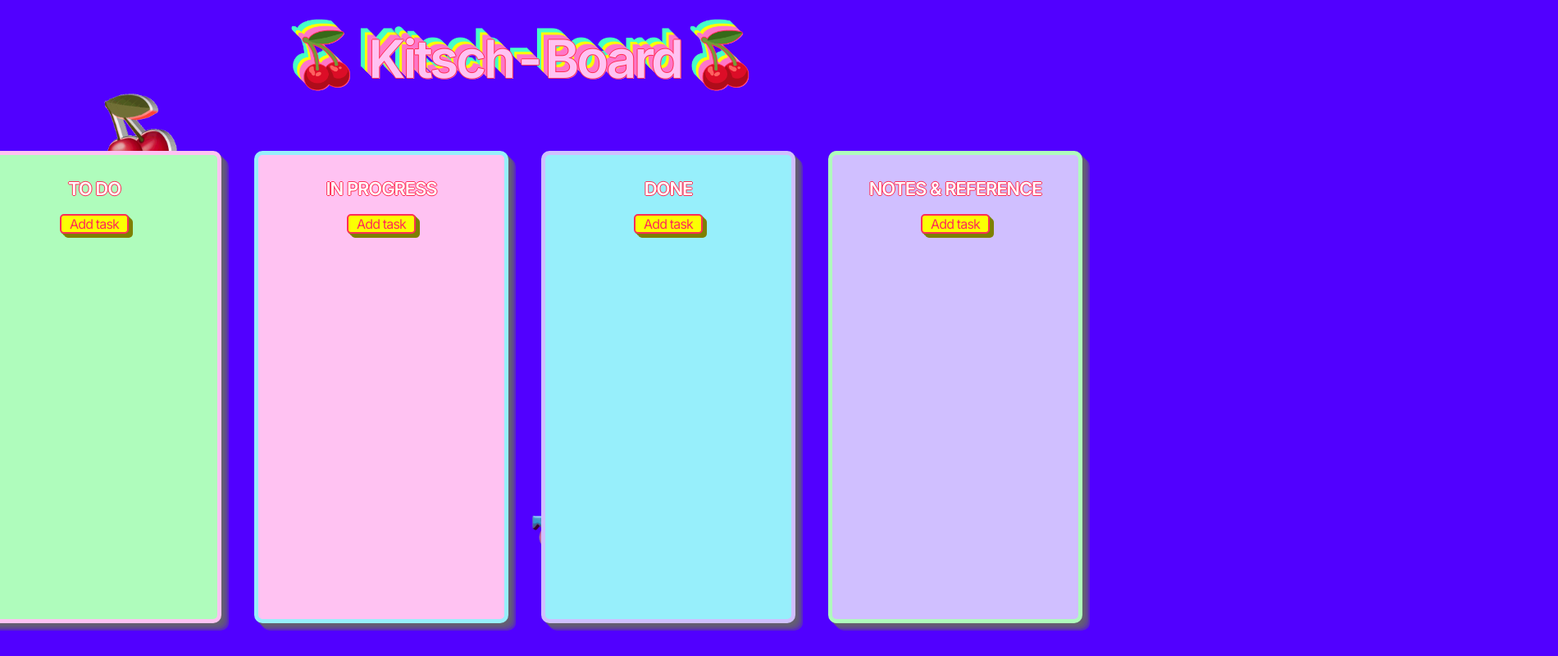
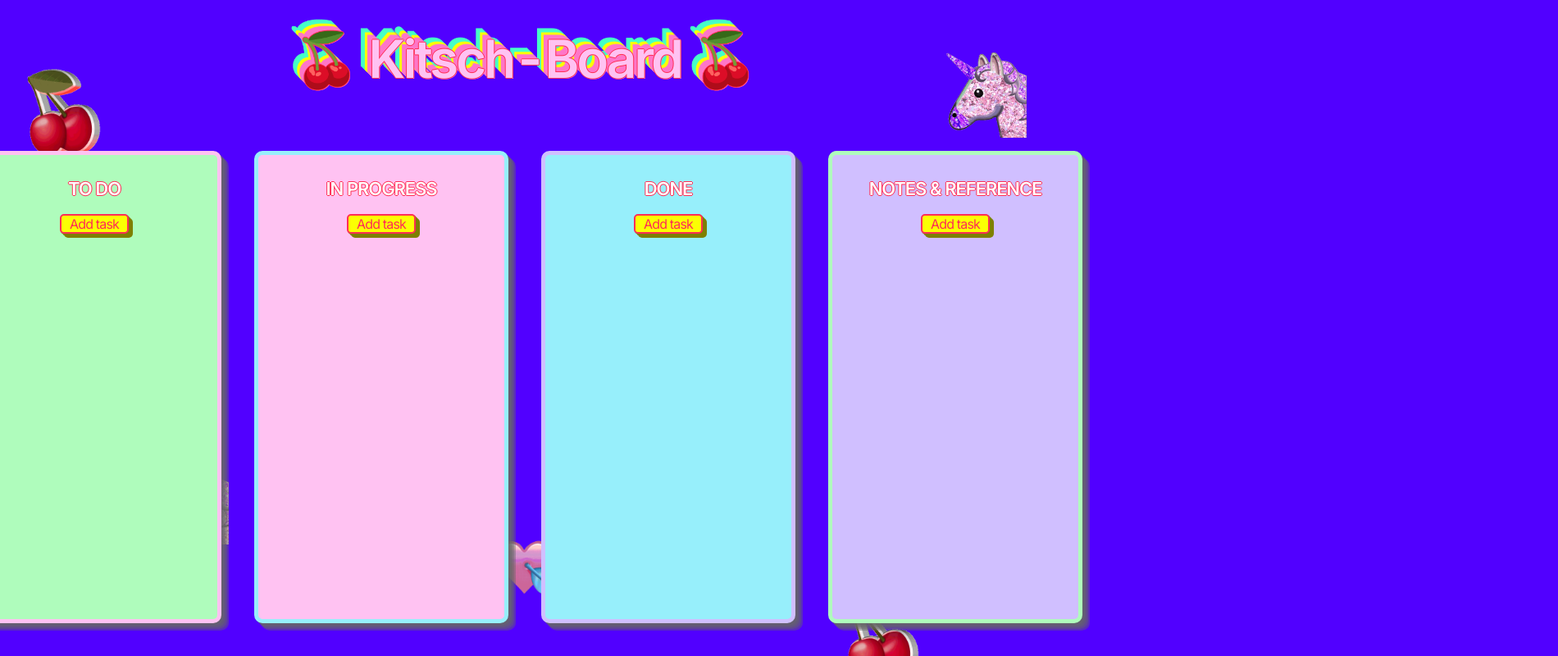
Before and after one commit to HANJISUN/Kitsch-Board, a React (Create React App) app: page / in a window 1280 px wide. Shown: the top 800 px of the page at 82% size, 1900 px wide, since content can reach past the window. Built offline with nearby package versions, Linux system fonts and the light colour scheme.

Commit message:
feat: 카드 드래그드롭 구현 및 배경 gif 이미지 추가

```diff
--- a/src/routes/KanbanPage/BackGroundImg.tsx
+++ b/src/routes/KanbanPage/BackGroundImg.tsx
@@ -1,5 +1,7 @@
 import Cherry from 'assets/images/cherry.gif';
 import Heart from 'assets/images/heart.gif';
+import Smiley from 'assets/images/smiley.gif';
+import Unicorn from 'assets/images/unicorn.gif';
 
 import styles from './backgroundImg.module.scss';
 
@@ -10,6 +12,10 @@ const BackGroundImg = () => {
       <img className={styles.img2} src={Cherry} alt='회전하는 체리' />
       <img className={styles.img3} src={Heart} alt='회전하는 하트' />
       <img className={styles.img4} src={Heart} alt='회전하는 하트' />
+      <img className={styles.img5} src={Smiley} alt='회전하는 스마일' />
+      <img className={styles.img6} src={Smiley} alt='회전하는 스마일' />
+      <img className={styles.img7} src={Unicorn} alt='반짝이는 유니콘' />
+      <img className={styles.img8} src={Unicorn} alt='반짝이는 유니콘' />
     </div>
   );
 };
--- a/src/routes/KanbanPage/Card/card.module.scss
+++ b/src/routes/KanbanPage/Card/card.module.scss
@@ -5,6 +5,7 @@
   display: flex;
   flex-direction: column;
   width: 100%;
+  height: auto;
   padding: 15px;
   margin-bottom: 15px;
   cursor: pointer;
--- a/src/routes/KanbanPage/Card/index.tsx
+++ b/src/routes/KanbanPage/Card/index.tsx
@@ -1,8 +1,9 @@
-import React from 'react';
+import React, { useCallback, useRef } from 'react';
+import { useDrag } from 'react-dnd';
 import { useRecoilState } from 'recoil';
 
 import { kanbanListState } from 'states/kanban';
-import { Icardtype } from 'types/kanban';
+import { Idrop, Icardtype } from 'types/kanban';
 import { getBorderColor } from '../_shared/utils';
 
 import styles from './card.module.scss';
@@ -11,10 +12,11 @@ interface Props {
   item: Icardtype;
 }
 
-function Card({ item }: Props) {
+const Card = ({ item }: Props) => {
   const [list, setList] = useRecoilState(kanbanListState);
   const index = list.findIndex((data) => data === item);
   const boderColor = getBorderColor(item.category);
+  const ref = useRef<HTMLTextAreaElement>(null);
 
   const replaceCard = (list: Icardtype[], index: number, data: Icardtype) => {
     return [...list.slice(0, index), data, ...list.slice(index + 1)];
@@ -39,8 +41,58 @@ function Card({ item }: Props) {
     setList([...list.slice(0, index), ...list.slice(index + 1)]);
   };
 
+  const handleResizeHeight = useCallback(() => {
+    if (ref === null || ref.current === null) {
+      return;
+    }
+    ref.current.style.height = '70px';
+    ref.current.style.height = `${ref.current.scrollHeight}px`;
+  }, []);
+
+  const changeItemCategory = (selectedItem: Icardtype, title: string) => {
+    setList((prev) => {
+      return prev.map((e) => {
+        return {
+          ...e,
+          category: e.id === selectedItem.id ? title : e.category,
+        };
+      });
+    });
+  };
+
+  const [{ isDragging }, dragRef] = useDrag(() => ({
+    type: 'card',
+    item,
+    collect: (monitor) => ({
+      isDragging: monitor.isDragging(),
+    }),
+    end: (item, monitor) => {
+      const dropResult: Idrop | null = monitor.getDropResult();
+      if (dropResult) {
+        switch (dropResult.name) {
+          case 'To do':
+            changeItemCategory(item, 'TODO');
+            break;
+          case 'In progress':
+            changeItemCategory(item, 'INPROGRESS');
+            break;
+          case 'Done':
+            changeItemCategory(item, 'DONE');
+            break;
+          case 'Notes & Reference':
+            changeItemCategory(item, 'NOTE');
+            break;
+        }
+      }
+    },
+  }));
+
   return (
-    <div className={styles.cardWrap} style={{ border: `5px solid ${boderColor}` }}>
+    <div
+      className={styles.cardWrap}
+      ref={dragRef}
+      style={{ border: `5px solid ${boderColor}`, opacity: isDragging ? '0.3' : '1' }}
+    >
       <div className={styles.cardHeaderWrap}>
         <span
           className={styles.cardTitleBadge}
@@ -60,7 +112,6 @@ function Card({ item }: Props) {
         value={item.title}
         placeholder='제목을 입력하세요'
         onChange={editTitle}
-        autoFocus
       />
       <textarea
         className={styles.cardContent}
@@ -68,9 +119,11 @@ function Card({ item }: Props) {
         placeholder='내용을 입력하세요'
         spellCheck='false'
         onChange={editText}
+        onInput={handleResizeHeight}
+        ref={ref}
       />
     </div>
   );
-}
+};
 
-export default React.memo(Card);
+export default Card;
--- a/src/routes/KanbanPage/backgroundImg.module.scss
+++ b/src/routes/KanbanPage/backgroundImg.module.scss
@@ -5,7 +5,6 @@
   z-index: -1;
   max-width: 1480px;
   height: 100vh;
-  padding: 100px;
 
   img {
     z-index: -1;
@@ -14,26 +13,50 @@
   }
 
   .img1 {
-    position: relative;
-    top: 10px;
-    left: 20px;
+    position: absolute;
+    top: calc(100vh * 0.1);
+    left: calc(100vw * 0.02);
   }
 
   .img2 {
-    position: relative;
-    top: 900px;
-    left: 700px;
+    position: absolute;
+    top: calc(100vh * 0.9);
+    left: calc(100vw * 0.8);
   }
 
   .img3 {
-    position: relative;
-    top: 500px;
-    left: 340px;
+    position: absolute;
+    top: calc(100vh * 0.4);
+    left: calc(100vw * 0.68);
   }
 
   .img4 {
-    position: relative;
-    top: 700px;
-    left: 1400px;
+    position: absolute;
+    top: calc(100vh * 0.8);
+    left: calc(100vw * 0.46);
+  }
+
+  .img5 {
+    position: absolute;
+    top: calc(100vh * 0.3);
+    left: calc(100vw * 0.25);
+  }
+
+  .img6 {
+    position: absolute;
+    top: calc(100vh * 0.5);
+    left: calc(100vw * 0.93);
+  }
+
+  .img7 {
+    position: absolute;
+    top: calc(100vh * 0.08);
+    left: calc(100vw * 0.9);
+  }
+
+  .img8 {
+    position: absolute;
+    top: calc(100vh * 0.7);
+    left: calc(100vw * 0.14);
   }
 }
--- a/src/types/kanban.d.ts
+++ b/src/types/kanban.d.ts
@@ -5,7 +5,7 @@ export interface Icardtype {
   category: string;
 }
 
-export interface drop {
+export interface Idrop {
   dropEffect: string;
   name: string;
 }
```
Also changed, not shown: .eslintrc.json, src/assets/images/smiley.gif (added), src/assets/images/unicorn.gif (added).
